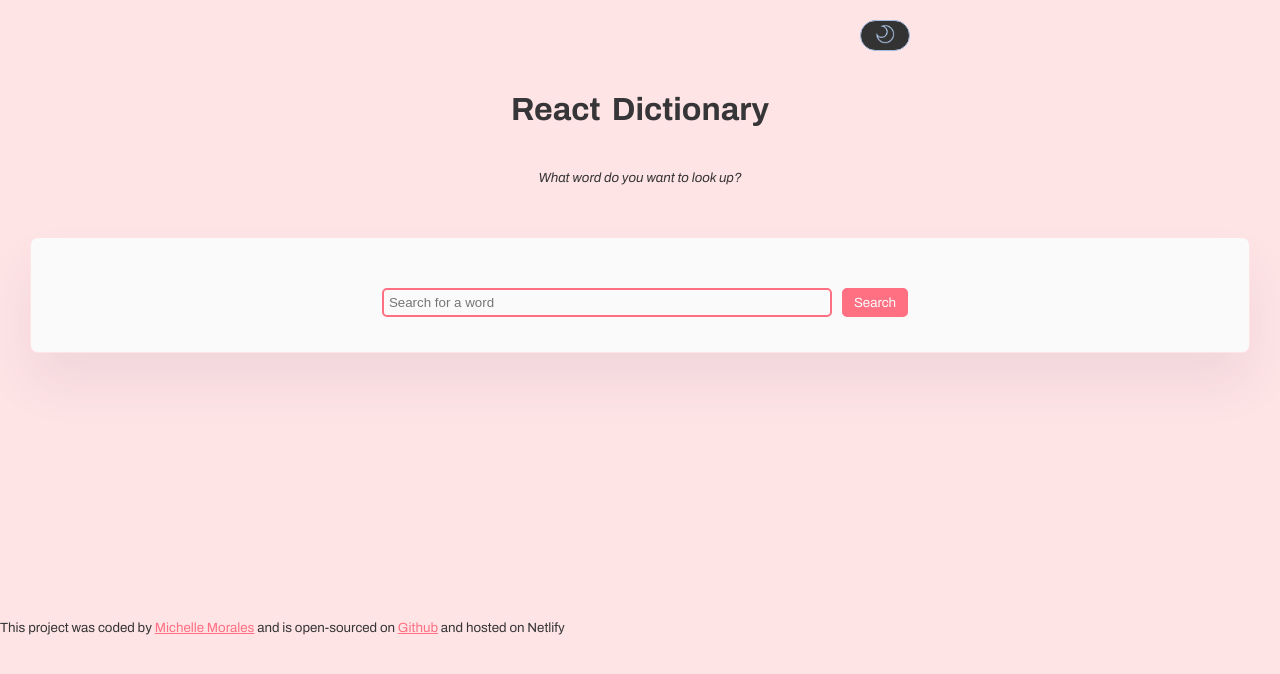
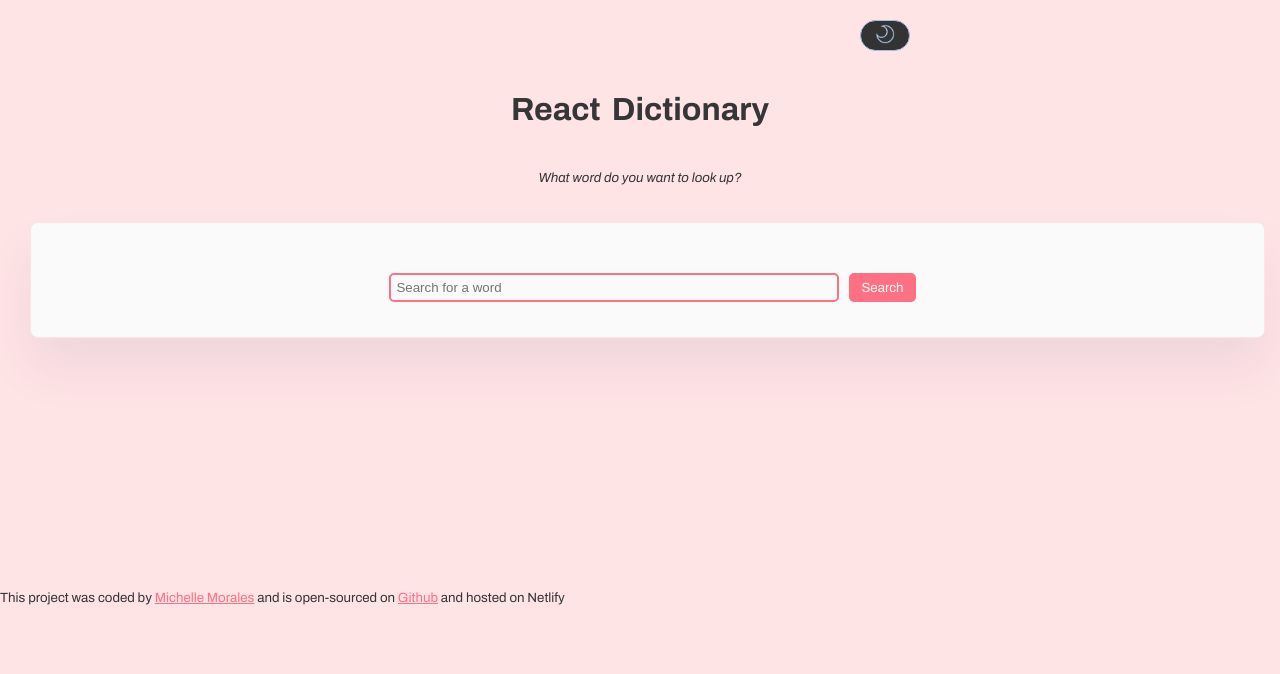
Before and after one commit to Mickie4/React-Dictionary, a React (Create React App) app: page / in a window 1280 px wide. Shown: the top 674 px of the page. Built offline with nearby package versions, Linux system fonts and the light colour scheme.

Commit message:
working on the layout

```diff
--- a/src/styled-components/App-styling.js
+++ b/src/styled-components/App-styling.js
@@ -4,8 +4,6 @@ export const StyledContainer = styled.div`
   width: 100%;
   padding-right: 15px;
   padding-left: 15px;
-  margin-right: auto;
-  margin-left: auto;
 `;
 
 export const StyledRow = styled.div`
--- a/src/styled-components/Descriptions-styling.js
+++ b/src/styled-components/Descriptions-styling.js
@@ -11,8 +11,10 @@ export const StyledRow = styled.div`
 export const StyledCol = styled.div`
   position: relative;
   width: 100%;
-  padding-right: 15px;
   padding-left: 15px;
+  @media (min-width: 1024px) {
+    padding-left: -5px;
+  }
 `;
 
 export const StyledWord = styled.h1`
--- a/src/styled-components/Meaning-styling.js
+++ b/src/styled-components/Meaning-styling.js
@@ -22,6 +22,5 @@ export const Section = styled.div`
   margin: 20px 0;
   border: 1px solid ${({ theme }) => theme.section.border};
   box-shadow: ${({ theme }) => theme.section.boxShadow};
-  position: relative;
   width: 100%;
 `;
--- a/src/styled-components/Search-styling.js
+++ b/src/styled-components/Search-styling.js
@@ -3,8 +3,7 @@ export const StyledContainer = styled.div`
   width: 100%;
   padding-right: 15px;
   padding-left: 15px;
-  margin-right: auto;
-  margin-left: auto;
+  margin: 0 auto;
 `;
 
 export const StyledCol = styled.div`
@@ -17,7 +16,6 @@ export const StyledRow = styled.div`
   display: flex;
   flex-wrap: wrap;
   margin-right: -15px;
-  margin-left: -15px;
   margin-top: 15px;
 `;
 
@@ -25,7 +23,6 @@ export const Section = styled.div`
   background: ${({ theme }) => theme.section.background};
   border-radius: 8px;
   padding: 5px;
-  margin: 15px;
   border: 1px solid ${({ theme }) => theme.section.border};
   box-shadow: ${({ theme }) => theme.section.boxShadow};
   width: 100%;
```
